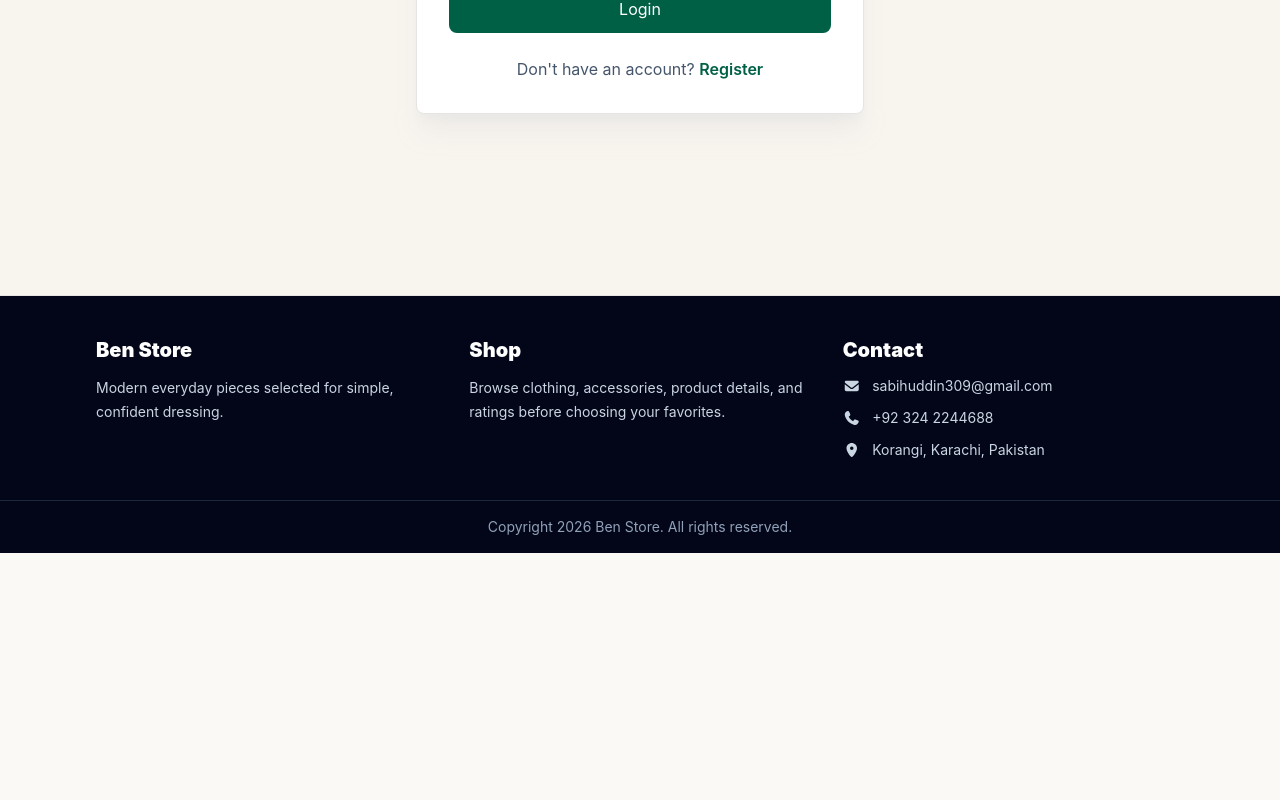
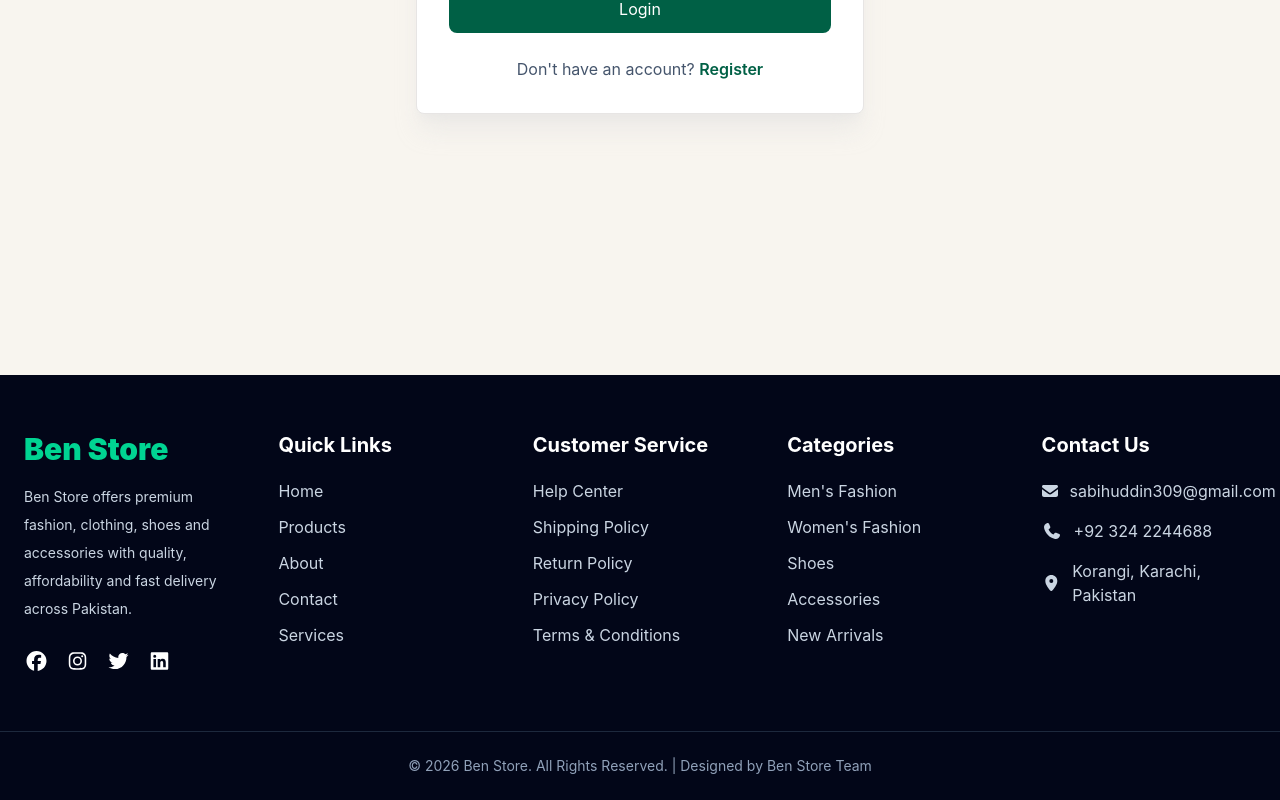
Before and after one commit to ben-websites/React, a React (Vite) app: page /login in a window 1280 px wide. Shown: the part 586-1386 px from the top of the page. Before the commit the page ends 1139 px from the top, so only its background shows below. Built offline with nearby package versions, Linux system fonts and the light colour scheme; no server answers.

Commit message:
Refactor Footer component layout and content

```diff
--- a/src/components/Footer.jsx
+++ b/src/components/Footer.jsx
@@ -1,49 +1,202 @@
-import { FontAwesomeIcon } from '@fortawesome/react-fontawesome'
-import { faEnvelope, faLocationDot, faPhone } from '@fortawesome/free-solid-svg-icons'
+import {
+  faEnvelope,
+  faLocationDot,
+  faPhone,
+} from "@fortawesome/free-solid-svg-icons";
+
+import {
+  faFacebook,
+  faInstagram,
+  faTwitter,
+  faLinkedin,
+} from "@fortawesome/free-brands-svg-icons";
+
+import { FontAwesomeIcon } from "@fortawesome/react-fontawesome";
+import { Link } from "react-router-dom";
 
 function Footer() {
   return (
-    <footer className="border-t border-stone-200 bg-slate-950 text-slate-100">
-      <div className="mx-auto grid max-w-6xl gap-8 px-4 py-10 sm:px-6 md:grid-cols-3 lg:px-8">
+    <footer className="mt-20 bg-slate-950 text-white">
+
+      <div className="mx-auto grid max-w-7xl gap-10 px-6 py-14 md:grid-cols-2 lg:grid-cols-5">
+
+        {/* Brand */}
+
         <div>
-          <h2 className="text-xl font-black text-white">Ben Store</h2>
-          <p className="mt-3 text-sm leading-6 text-slate-300">
-            Modern everyday pieces selected for simple, confident dressing.
+
+          <h2 className="text-3xl font-black text-emerald-400">
+            Ben Store
+          </h2>
+
+          <p className="mt-4 text-sm leading-7 text-slate-300">
+            Ben Store offers premium fashion, clothing, shoes and accessories
+            with quality, affordability and fast delivery across Pakistan.
           </p>
+
+          <div className="mt-6 flex gap-4 text-xl">
+
+            <a href="#">
+              <FontAwesomeIcon
+                icon={faFacebook}
+                className="transition hover:text-emerald-400"
+              />
+            </a>
+
+            <a href="#">
+              <FontAwesomeIcon
+                icon={faInstagram}
+                className="transition hover:text-emerald-400"
+              />
+            </a>
+
+            <a href="#">
+              <FontAwesomeIcon
+                icon={faTwitter}
+                className="transition hover:text-emerald-400"
+              />
+            </a>
+
+            <a href="#">
+              <FontAwesomeIcon
+                icon={faLinkedin}
+                className="transition hover:text-emerald-400"
+              />
+            </a>
+
+          </div>
+
         </div>
+
+        {/* Quick Links */}
+
         <div>
-          <h2 className="text-xl font-black text-white">Shop</h2>
-          <p className="mt-3 text-sm leading-6 text-slate-300">
-            Browse clothing, accessories, product details, and ratings before choosing your favorites.
-          </p>
+
+          <h3 className="mb-5 text-xl font-bold">
+            Quick Links
+          </h3>
+
+          <ul className="space-y-3 text-slate-300">
+
+            <li>
+              <Link to="/" className="hover:text-emerald-400">
+                Home
+              </Link>
+            </li>
+
+            <li>
+              <Link to="/products" className="hover:text-emerald-400">
+                Products
+              </Link>
+            </li>
+
+            <li>
+              <Link to="/about" className="hover:text-emerald-400">
+                About
+              </Link>
+            </li>
+
+            <li>
+              <Link to="/contact" className="hover:text-emerald-400">
+                Contact
+              </Link>
+            </li>
+
+            <li>
+              <Link to="/services" className="hover:text-emerald-400">
+                Services
+              </Link>
+            </li>
+
+          </ul>
+
         </div>
-        <div className="space-y-3 text-sm text-slate-300">
-          <h2 className="text-xl font-black text-white">Contact</h2>
-          <a
-  href="mailto:sabihuddin309@gmail.com"
-  className="flex items-center gap-3"
->
+
+        {/* Customer Service */}
+
+        <div>
+
+          <h3 className="mb-5 text-xl font-bold">
+            Customer Service
+          </h3>
+
+          <ul className="space-y-3 text-slate-300">
+
+            <li>Help Center</li>
+
+            <li>Shipping Policy</li>
+
+            <li>Return Policy</li>
+
+            <li>Privacy Policy</li>
+
+            <li>Terms & Conditions</li>
+
+          </ul>
+
+        </div>
+
+        {/* Categories */}
+
+        <div>
+
+          <h3 className="mb-5 text-xl font-bold">
+            Categories
+          </h3>
+
+          <ul className="space-y-3 text-slate-300">
+
+            <li>Men's Fashion</li>
+
+            <li>Women's Fashion</li>
+
+            <li>Shoes</li>
+
+            <li>Accessories</li>
+
+            <li>New Arrivals</li>
+
+          </ul>
+
+        </div>
+
+        {/* Contact */}
+
+        <div>
+
+          <h3 className="mb-5 text-xl font-bold">
+            Contact Us
+          </h3>
+
+          <div className="space-y-4 text-slate-300">
+
+            <a href="mailto:sabihuddin309@gmail.com"
+  className="flex items-center gap-3">
   <FontAwesomeIcon icon={faEnvelope} />
   <span>sabihuddin309@gmail.com</span>
 </a>
-          <a
-  href="tel:+923242244688"
-  className="flex items-center gap-3"
->
+<a href="tel:+923242244688"
+  className="flex items-center gap-3">
   <FontAwesomeIcon icon={faPhone} />
   <span>+92 324 2244688</span>
 </a>
-          <div className="flex items-center gap-3">
+<div className="flex items-center gap-3">
   <FontAwesomeIcon icon={faLocationDot} />
   <span>Korangi, Karachi, Pakistan</span>
 </div>
+          </div>
+
         </div>
+
       </div>
-      <div className="border-t border-slate-800 px-4 py-4 text-center text-sm text-slate-400">
-        Copyright 2026 Ben Store. All rights reserved.
+
+      <div className="border-t border-slate-800 py-6 text-center text-sm text-slate-400">
+
+        © 2026 Ben Store. All Rights Reserved. | Designed by Ben Store Team
+
       </div>
+
     </footer>
-  )
+  );
 }
 
-export default Footer
+export default Footer;
```
